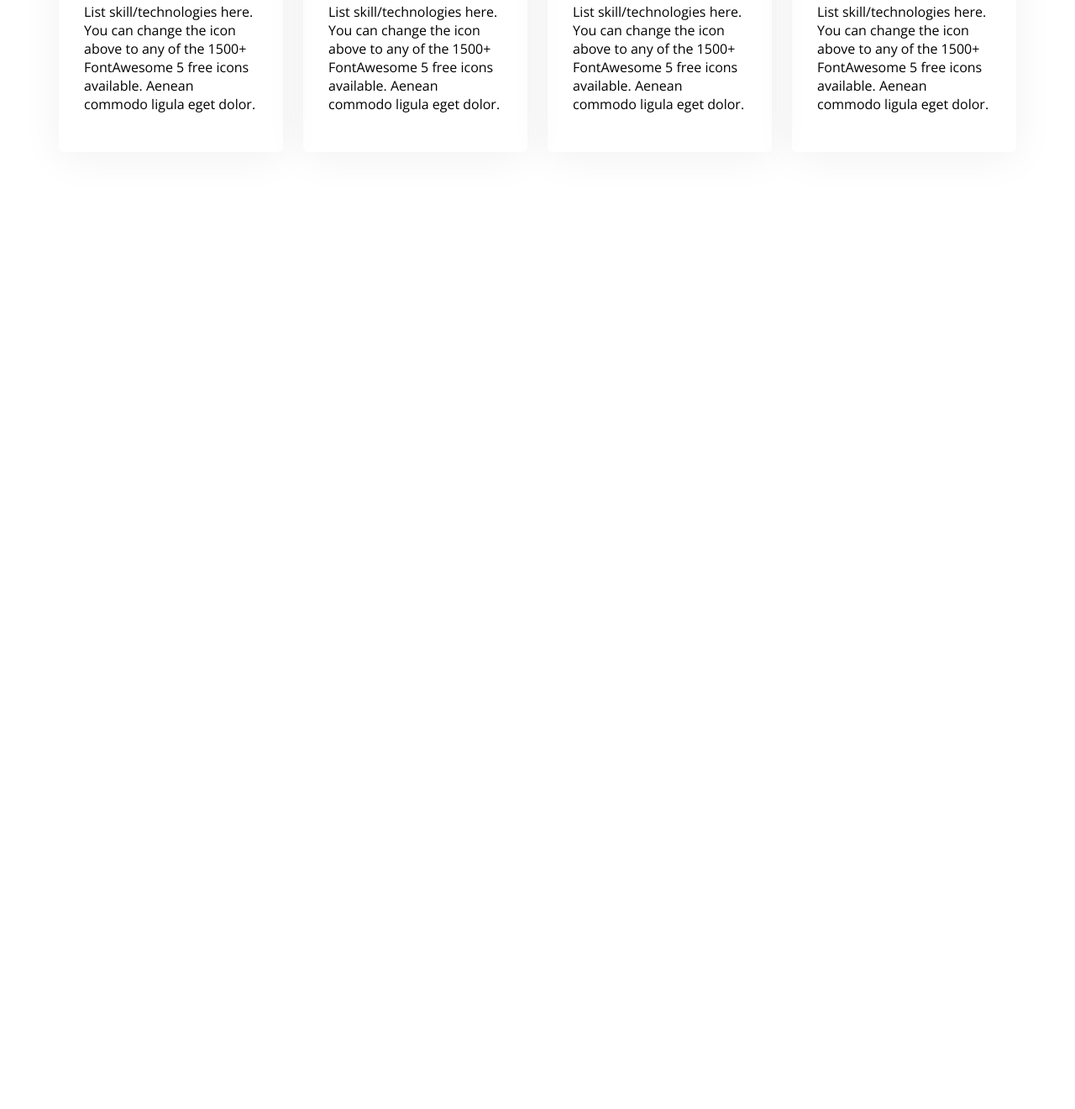
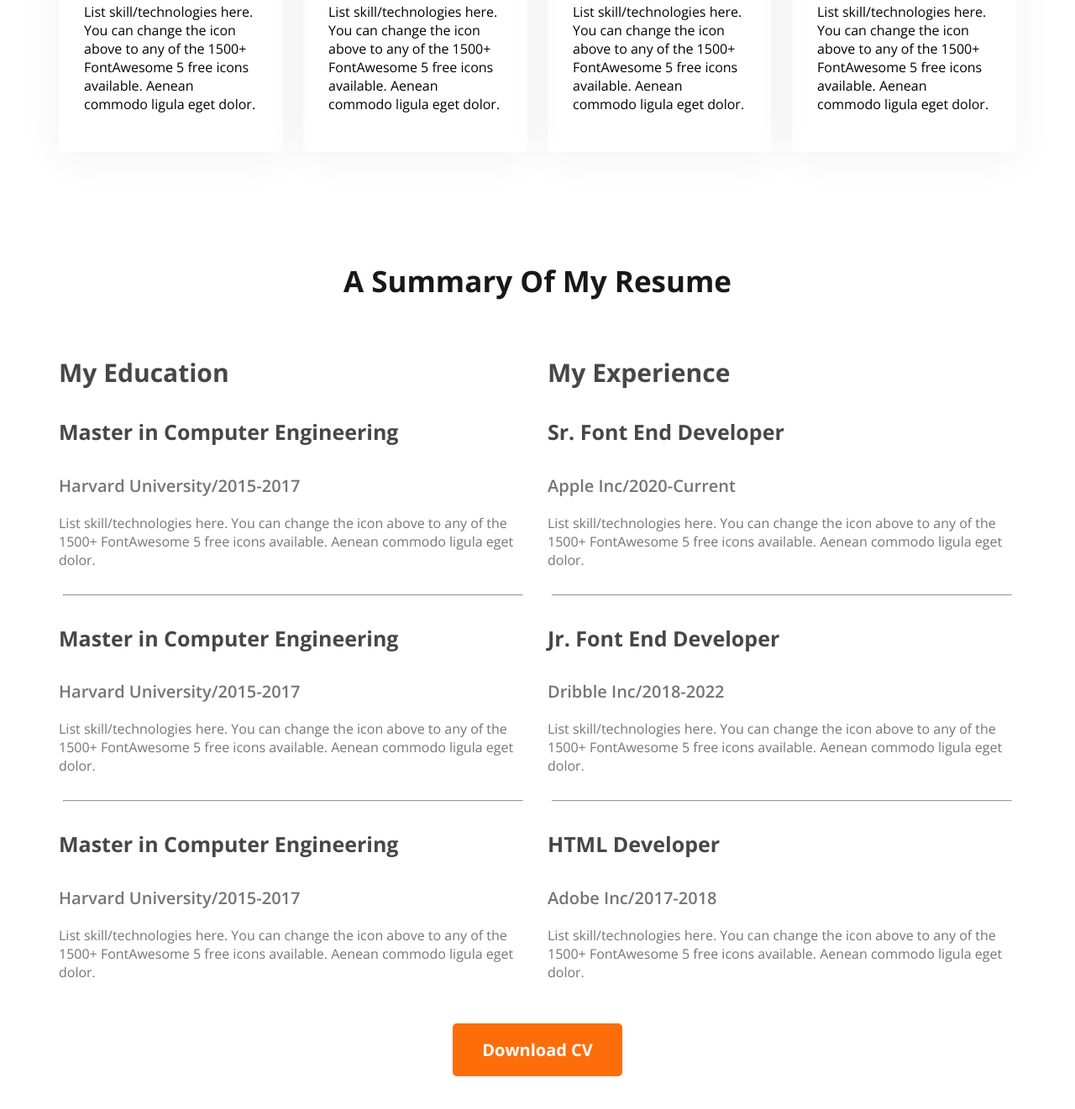
Before and after one commit to stbtowhid/web-dev-portfolio, a plain HTML site: page index.html in a window 1280 px wide. Shown: the part 1962-3283 px from the top of the page at 84% size. Before the commit the page ends 2273 px from the top, so only its background shows below. Drawn offline with nearby package versions, Linux system fonts and the light colour scheme.

Commit message:
done experience

```diff
--- a/index.html
+++ b/index.html
@@ -79,6 +79,60 @@
             </div>
         </div>
        </section>
+       <section class="resume">
+        <h3 class="section-title">A Summary Of My Resume</h3>
+        <div class="resume-container">
+           <div class="resume-column">
+            <h3 class="column-title">My Education</h3>
+            <div class="experience">
+                <h4 class="experience-title">Master in Computer Engineering </h4>
+                <h5 class="experience-subtitle">Harvard University/2015-2017</h5>
+                <div class="experience-description">List skill/technologies here. You can change the icon above
+                    to any of the 1500+ FontAwesome 5 free icons available. Aenean commodo ligula eget dolor.</div>
+            </div>
+            <hr>
+            <div class="experience">
+                <h4 class="experience-title">Master in Computer Engineering</h4>
+                <h5 class="experience-subtitle">Harvard University/2015-2017</h5>
+                <div class="experience-description">List skill/technologies here. You can change the icon above
+                    to any of the 1500+ FontAwesome 5 free icons available. Aenean commodo ligula eget dolor.</div>
+            </div>
+            <hr>
+            <div class="experience">
+                <h4 class="experience-title">Master in Computer Engineering</h4>
+                <h5 class="experience-subtitle">Harvard University/2015-2017</h5>
+                <div class="experience-description">List skill/technologies here. You can change the icon above
+                    to any of the 1500+ FontAwesome 5 free icons available. Aenean commodo ligula eget dolor.</div>
+            </div>
+            </div>
+           <div class="resume-column">
+            <h3 class="column-title">My Experience</h3>
+            <div class="experience">
+                <h4 class="experience-title">Sr. Font End Developer</h4>
+                <h5 class="experience-subtitle">Apple Inc/2020-Current</h5>
+                <div class="experience-description">List skill/technologies here. You can change the icon above
+                    to any of the 1500+ FontAwesome 5 free icons available. Aenean commodo ligula eget dolor.</div>
+            </div>
+            <hr>
+            <div class="experience">
+                <h4 class="experience-title">Jr. Font End Developer</h4>
+                <h5 class="experience-subtitle">Dribble Inc/2018-2022</h5>
+                <div class="experience-description">List skill/technologies here. You can change the icon above
+                    to any of the 1500+ FontAwesome 5 free icons available. Aenean commodo ligula eget dolor.</div>
+            </div>
+            <hr>
+            <div class="experience">
+                <h4 class="experience-title">HTML Developer</h4>
+                <h5 class="experience-subtitle">Adobe Inc/2017-2018</h5>
+                <div class="experience-description">List skill/technologies here. You can change the icon above
+                    to any of the 1500+ FontAwesome 5 free icons available. Aenean commodo ligula eget dolor.</div>
+            </div>
+           </div>
+        </div>
+        <div class="text-center resume-btn">
+            <button class="btn-primary">Download CV</button>
+        </div>
+       </section>
    </main>
    <footer>
 
--- a/styles/portfolio.css
+++ b/styles/portfolio.css
@@ -140,3 +140,40 @@ main section{
   border-radius: 5px;
   box-shadow: 0px 6px 50px 0px rgba(0, 0, 0, 0.06);
 }
+
+.resume-container{
+  display: flex;
+  gap: 24px;
+}
+
+.section-title{
+  text-align: center;
+}
+
+.column-title{
+  font-size: 30px;
+  color: #474747;
+}
+
+.experience-title{
+  font-size: 25px;
+  color: #474747;
+}
+
+.experience-subtitle{
+  font-size: 20px;
+  font-weight: 600;
+  margin-bottom: 20px;
+}
+
+.experience-description, .experience-subtitle{
+  color: #757575;
+}
+
+.resume hr{
+  margin: 30px 5px;
+}
+
+.resume-btn{
+  margin-top: 50px;
+}
```
